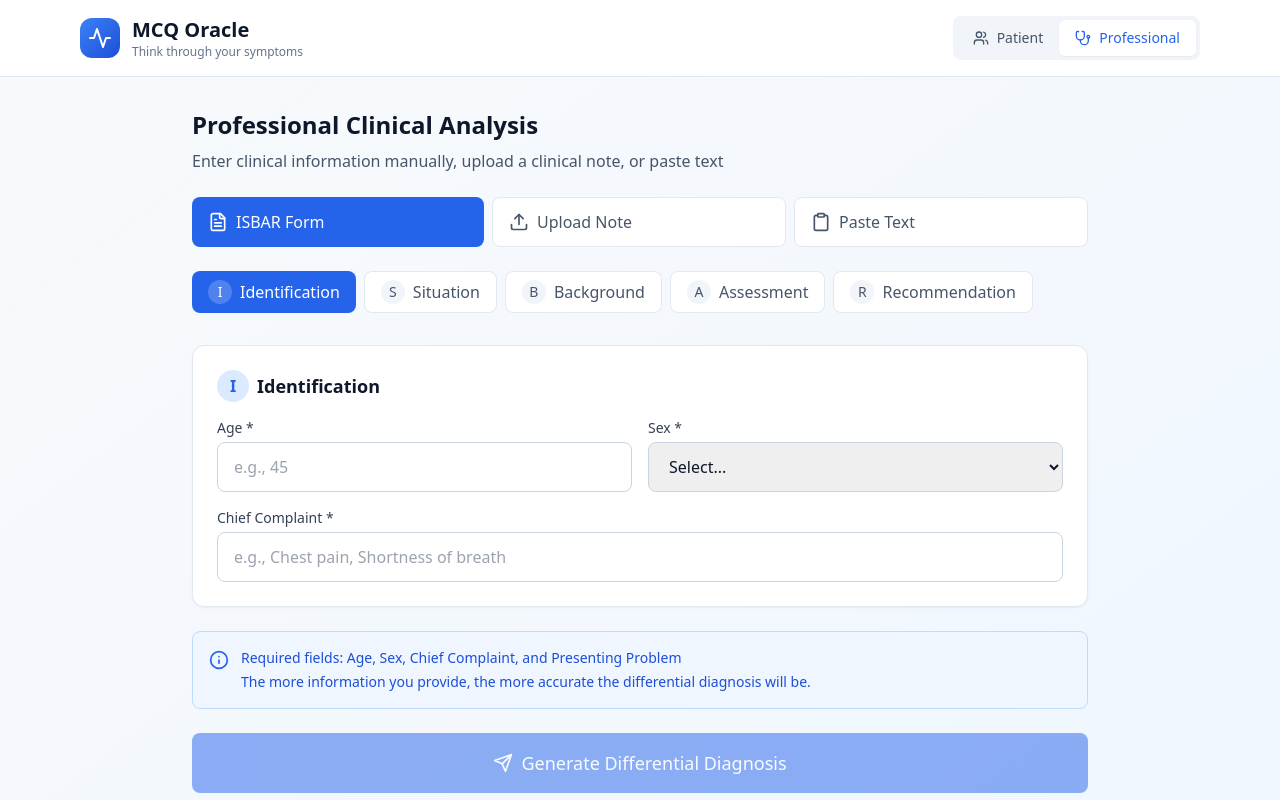
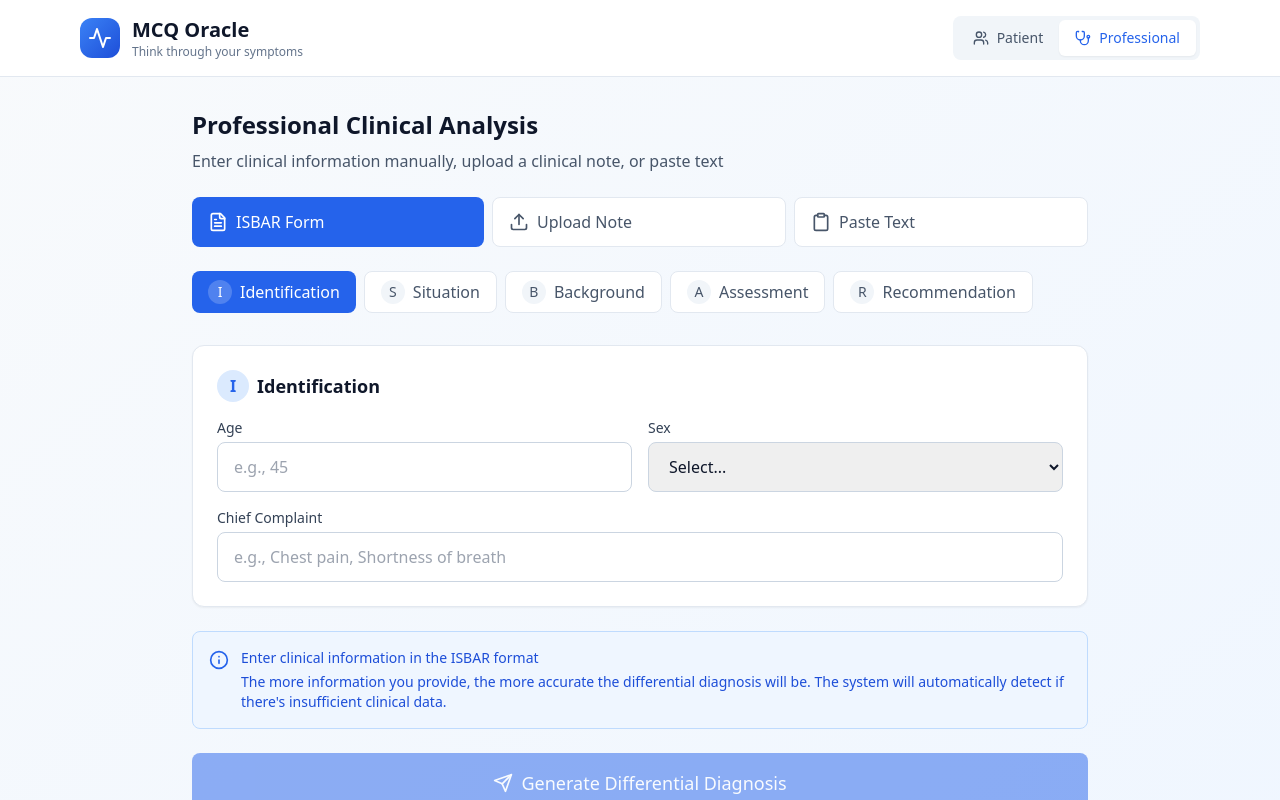
Before and after one commit to okwhynot-wtf/mcq-oracle, a React (Vite) app: page / in a window 1280 px wide. Both pictures are taken after a click on the button "Professional". Shown: the top 800 px of the page. Built offline with nearby package versions, Linux system fonts and the light colour scheme; no server answers.

Commit message:
Add files via upload

```diff
--- a/src/components/ProfessionalMode.jsx
+++ b/src/components/ProfessionalMode.jsx
@@ -207,16 +207,20 @@ function ProfessionalMode() {
 
   const isFormValid = () => {
     if (inputMode === 'form') {
-      return (
-        formData.identification.age.trim() &&
-        formData.identification.sex.trim() &&
-        formData.identification.chief_complaint.trim() &&
-        formData.situation.presenting_problem.trim()
-      );
+      // For structured form, we still suggest these but don't require them
+      // The signal detection will catch truly garbage input
+      const hasAnyContent =
+        formData.identification.chief_complaint.trim() ||
+        formData.situation.presenting_problem.trim() ||
+        formData.background.medical_history.trim() ||
+        formData.assessment.physical_exam.trim();
+      return hasAnyContent;
     } else if (inputMode === 'upload') {
-      return extractedText.trim().length > 50;
+      // Just need some extracted text
+      return extractedText.trim().length > 20;
     } else {
-      return pastedText.trim().length > 50;
+      // Just need some pasted text
+      return pastedText.trim().length > 20;
     }
   };
 
@@ -421,7 +425,7 @@ Labs: WBC 18.2, Creatinine 180 (baseline 95), Lactate 3.2."
 
                 <div className="grid grid-cols-2 gap-4">
                   <div>
-                    <label className="label">Age *</label>
+                    <label className="label">Age</label>
                     <input
                       type="number"
                       value={formData.identification.age}
@@ -431,7 +435,7 @@ Labs: WBC 18.2, Creatinine 180 (baseline 95), Lactate 3.2."
                     />
                   </div>
                   <div>
-                    <label className="label">Sex *</label>
+                    <label className="label">Sex</label>
                     <select
                       value={formData.identification.sex}
                       onChange={(e) => handleInputChange('identification', 'sex', e.target.value)}
@@ -446,7 +450,7 @@ Labs: WBC 18.2, Creatinine 180 (baseline 95), Lactate 3.2."
                 </div>
 
                 <div>
-                  <label className="label">Chief Complaint *</label>
+                  <label className="label">Chief Complaint</label>
                   <input
                     type="text"
                     value={formData.identification.chief_complaint}
@@ -469,7 +473,7 @@ Labs: WBC 18.2, Creatinine 180 (baseline 95), Lactate 3.2."
                 </div>
 
                 <div>
-                  <label className="label">Presenting Problem *</label>
+                  <label className="label">Presenting Problem</label>
                   <textarea
                     value={formData.situation.presenting_problem}
                     onChange={(e) => handleInputChange('situation', 'presenting_problem', e.target.value)}
@@ -676,9 +680,10 @@ Labs: WBC 18.2, Creatinine 180 (baseline 95), Lactate 3.2."
         <div className="text-sm text-blue-700">
           {inputMode === 'form' ? (
             <>
-              <p className="font-medium">Required fields: Age, Sex, Chief Complaint, and Presenting Problem</p>
+              <p className="font-medium">Enter clinical information in the ISBAR format</p>
               <p className="mt-1">
                 The more information you provide, the more accurate the differential diagnosis will be.
+                The system will automatically detect if there's insufficient clinical data.
               </p>
             </>
           ) : (
@@ -688,7 +693,7 @@ Labs: WBC 18.2, Creatinine 180 (baseline 95), Lactate 3.2."
               </p>
               <p className="mt-1">
                 Include patient demographics, symptoms, history, vitals, examination findings, and any investigations.
-                The system will extract relevant clinical information automatically.
+                The system will automatically extract relevant information and detect if there's insufficient clinical data.
               </p>
             </>
           )}
```
